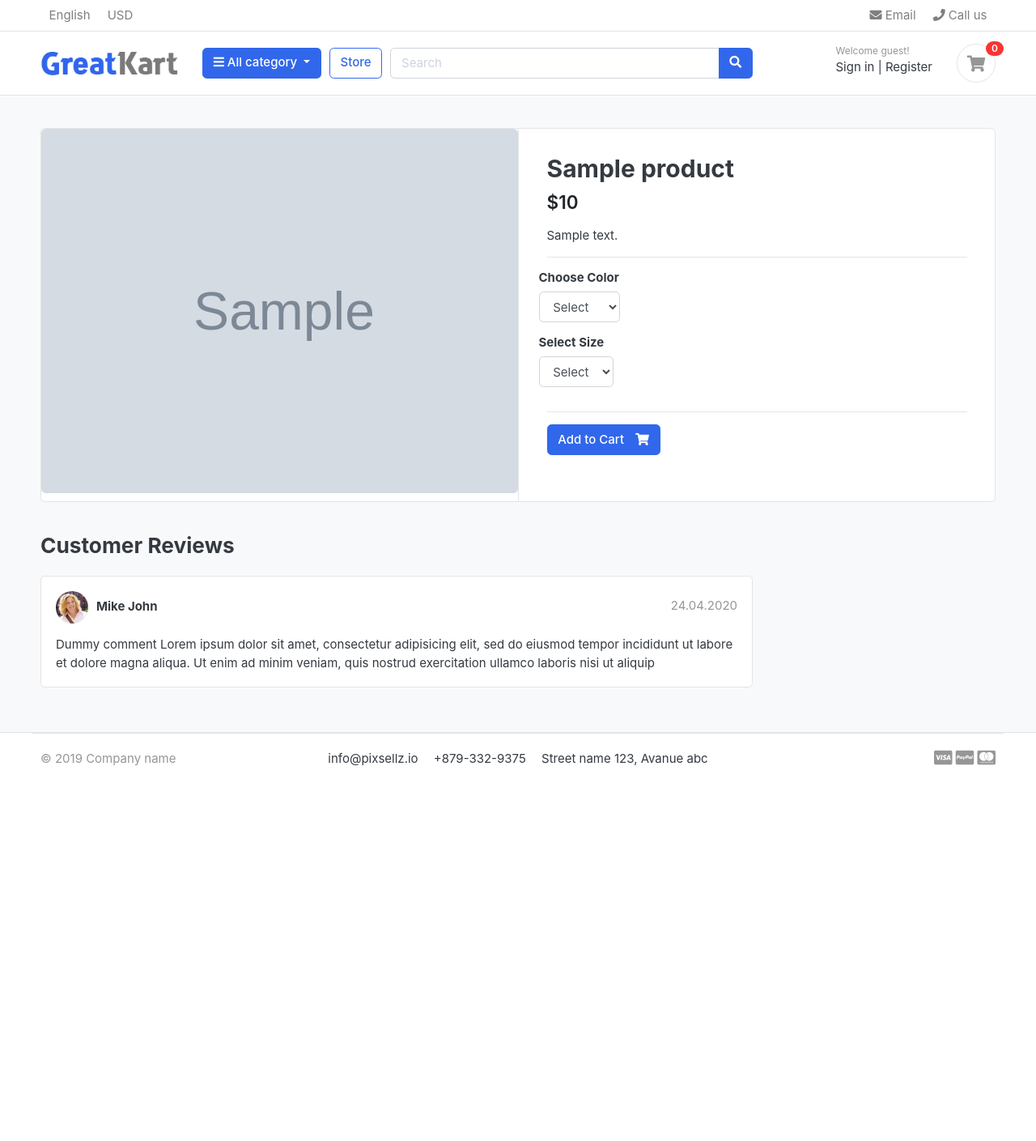
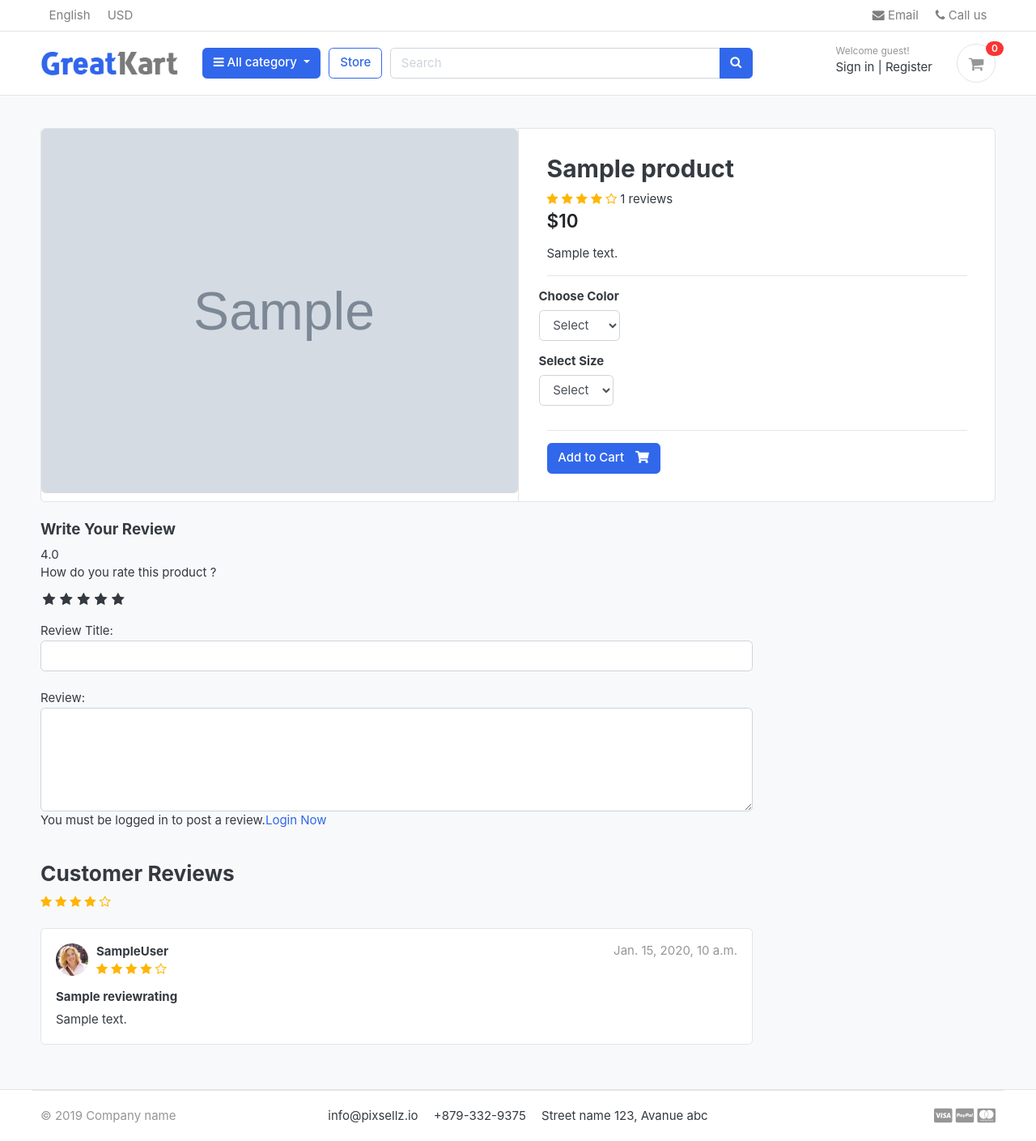
Before and after one commit to Aaniket136/Django-BigKart, a Django app: a page that uses templates/base.html in a window 1280 px wide. Shown: the whole page at 81% size. Before the commit the page ends 946 px from the top, so only its background shows below. Run offline with Django 5.2, Linux system fonts and the light colour scheme; tables that the repository leaves empty hold one stand-in row (values such as "Sample post"); grey boxes marked "Sample" are stand-in pictures; some libraries are stand-ins or nearby versions; some web fonts are replaced.

Commit message:
review and rating

```diff
--- a/accounts/models.py
+++ b/accounts/models.py
@@ -60,6 +60,8 @@ class Account(AbstractBaseUser):
 
     objects = MyAccountManager()
 
+    def full_name(self):
+        return f'{self.first_name}{self.last_name}'
 
     def __str__(self):
         return self.email
--- /dev/null
+++ b/big_kart/static/css/custom.css
@@ -0,0 +1,40 @@
+.rate > input{
+    display: none;
+}
+.rate{
+    display: inline-block;
+    border: 0;
+}
+.rate > label{
+    float: right;
+}
+/* showing the stars */
+.rate >label::before{
+    display: inline-block;
+    font-size: 1.1rem;
+    font-family: FontAwesome;
+    content: "\f005";
+    margin: 0;
+    padding: 0.3rem .2rem;
+    cursor: pointer;
+}
+/* half stars */
+.rate .half::before{
+    content: "\f089";
+    position: absolute;
+    padding-right: 0;
+}
+
+/* click and hover */
+input:checked ~ label, label:hover ~ label{
+    color: #ffb503;
+}
+
+/* hover highlight */
+input:checked + label:hover, input:checked ~ label:hover, input:checked ~ label:hover ~ label,
+label:hover ~ input:checked ~ label{
+    color: #cc9000;
+}
+.rating-star i{
+    color: #ffb503;
+}
--- a/store/admin.py
+++ b/store/admin.py
@@ -1,5 +1,5 @@
 from django.contrib import admin
-from .models import Product,Variation
+from .models import Product,Variation,ReviewRating
 # Register your models here.
 class ProductAdmin(admin.ModelAdmin):
     prepopulated_fields ={
@@ -15,3 +15,4 @@ class VariationAdmin(admin.ModelAdmin):
 
 admin.site.register(Product, ProductAdmin)
 admin.site.register(Variation,VariationAdmin)
+admin.site.register(ReviewRating)
--- a/store/urls.py
+++ b/store/urls.py
@@ -24,4 +24,5 @@ urlpatterns = [
    path('category/<slug:category_slug>/', views.store, name='product_by_detail'),
    path('category/<slug:category_slug>/<slug:product_slug>/', views.product_detail, name='product_detail'),
    path('search/',views.search, name='search'),
+   path('submit_review/<int:product_id>/', views.submit_review, name='submit_review'),
 ]
--- a/store/views.py
+++ b/store/views.py
@@ -1,11 +1,14 @@
-from django.shortcuts import get_object_or_404, render
-from.models import Product
+from django.shortcuts import get_object_or_404, render,redirect
+from.models import Product,ReviewRating
 from category.models import Category
 from carts.models import CartItem
 from carts.views import _cart_id
 from django.core.paginator import EmptyPage,Paginator,PageNotAnInteger
 from django.http import HttpResponse
 from django.db.models import Q
+from .forms import ReviewForm
+from django.contrib import messages
+from orders.models import OrderProduct
 
 # Create your views here.
 def store(request, category_slug=None):
@@ -38,9 +41,22 @@ def product_detail(request, category_slug, product_slug):
         in_cart = CartItem.objects.filter(cart__cart_id =_cart_id(request), product=single_product).exists()
     except Exception as e:
         raise e
+    if request.user.is_authenticated:
+        try:
+            order_product = OrderProduct.objects.filter(user=request.user, product_id=single_product.id).exists()
+        except OrderProduct.DoesNotExist:
+            order_product=None
+    else:
+        order_product=None
+
+
+    # get the reviews
+    reviews = ReviewRating.objects.filter(product_id=single_product.id, status=True)
     context={
         'single_product':single_product,
         'in_cart':in_cart,
+        'order_product':order_product,
+        'reviews':reviews,
     }
     return render(request,'store/product_detail.html', context)
 
@@ -57,3 +73,27 @@ def search(request):
         'product_count':product_count,
     }
     return render (request, 'store/store.html',context)
+
+def submit_review(request, product_id):
+    url= request.META.get('HTTP_REFERER')
+    if request.method =='POST':
+        try:
+            reviews = ReviewRating.objects.get(user__id=request.user.id, product__id=product_id)
+            form = ReviewForm(request.POST, instance=reviews)
+            form.save()
+            messages.success(request, 'Thank you! your review has been updated.')
+            return redirect(url)
+
+        except ReviewRating.DoesNotExist:
+            form = ReviewForm(request.POST)
+            if form.is_valid():
+                data = ReviewRating()
+                data.subject= form.cleaned_data['subject']
+                data.rating = form.cleaned_data['rating']
+                data.review = form.cleaned_data['review']
+                data.ip = request.META.get('REMOTE_ADDR')
+                data.product_id = product_id
+                data.user_id = request.user.id
+                data.save()
+                messages.success(request, 'Thank you! your review has been submitted.')
+                return redirect(url)
--- a/templates/base.html
+++ b/templates/base.html
@@ -24,7 +24,8 @@
 <!-- custom style -->
 <link href="{% static 'css/ui.css' %}" rel="stylesheet" type="text/css"/>
 <link href="{% static 'css/responsive.css' %}" rel="stylesheet" media="only screen and (max-width: 1200px)" />
-
+<link href="{% static 'css/custom.css' %}" rel="stylesheet" type="text/css"/>
+<link rel="stylesheet" href="https://cdnjs.cloudflare.com/ajax/libs/font-awesome/4.7.0/css/font-awesome.min.css">
 <!-- Paypal button -->
 <script src="https://www.paypal.com/sdk/js?client-id=AfgY5tWckIUj8l1OZzrplcxgGj6__EKiRk6IiKGXLKJPUkShf5Rmmj6NwsO4gYT5nwR89oCRVoFRogEy&currency=USD"></script>
 <!-- custom javascript -->
--- a/templates/store/product_detail.html
+++ b/templates/store/product_detail.html
@@ -23,6 +23,20 @@
 		<article class="content-body">
 
 		<h2 class="title">{{ single_product.product_name }}</h2>
+		<div class="rating-star">
+			<span>
+				<i class="fa fa-star{% if single_product.averageReview < 0.5 %}-o{% elif single_product.averageReview >= 0.5 and single_product.averageReview < 1 %}-half-o{% endif %}" aria-hidden="true"></i>
+
+				<i class="fa fa-star{% if single_product.averageReview < 1.5 %}-o{% elif single_product.averageReview >= 1.5 and single_product.averageReview < 2 %}-half-o{% endif %}" aria-hidden="true"></i>
+
+				<i class="fa fa-star{% if single_product.averageReview < 2.5 %}-o{% elif single_product.averageReview >= 2.5 and single_product.averageReview < 3 %}-half-o{% endif %}" aria-hidden="true"></i>
+
+				<i class="fa fa-star{% if single_product.averageReview < 3.5 %}-o{% elif single_product.averageReview >= 3.5 and single_product.averageReview < 4 %}-half-o{% endif %}" aria-hidden="true"></i>
+
+				<i class="fa fa-star{% if single_product.averageReview < 4.5 %}-o{% elif single_product.averageReview >= 4.5 and single_product.averageReview < 5 %}-half-o{% endif %}" aria-hidden="true"></i>
+			<span>{{ single_product.countReview }} reviews</span>
+			</span>
+		</div>
 
 		<div class="mb-3">
 			<var class="price h4">${{ single_product.price }}</var>
@@ -78,28 +92,112 @@
 <div class="row">
 			<div class="col-md-9">
 
+
+	<form action="{% url 'submit_review' single_product.id %}" method="POST">
+		{% csrf_token %}
+
+		<h5>Write Your Review</h5>
+		{{ single_product.averageReview }}
+		<div>
+			<!-- Review Starts -->
+			 <label>How do you rate this product ?</label>
+			<br>
+			<div class="rate">
+				 <input type="radio" name="rating" id="rating10" value="5" required />
+				<label for="rating10" title="5"></label>
+
+				<input type="radio" name="rating" id="rating9" value="4.5" required />
+				<label for="rating9" title="4.5" class="half"></label>
+
+				<input type="radio" name="rating" id="rating8" value="4" required />
+				<label for="rating8" title="4"></label>
+
+				<input type="radio" name="rating" id="rating7" value="3.5" required />
+				<label for="rating7" title="3.5" class="half"></label>
+
+				<input type="radio" name="rating" id="rating6" value="3" required />
+				<label for="rating6" title="3"></label>
+
+				<input type="radio" name="rating" id="rating5" value="2.5" required />
+				<label for="rating5" title="2.5" class="half"></label>
+
+				<input type="radio" name="rating" id="rating4" value="2" required />
+				<label for="rating4" title="2"></label>
+
+				<input type="radio" name="rating" id="rating3" value="1.5" required />
+				<label for="rating3" title="1.5" class="half"></label>
+
+				<input type="radio" name="rating" id="rating2" value="1" required />
+				<label for="rating2" title="1"></label>
+
+				<input type="radio" name="rating" id="rating1" value="0.5" required />
+				<label for="rating1" title="0.5" class="half"></label>
+			</div>
+<br>
+			 Review Title:
+			 <input type="text" class="form-control" name="subject">
+			 <br>
+			 Review:
+			 <textarea name="review"  rows="5" class="form-control"></textarea>
+			 {% if user.is_authenticated %}
+			 	{% if order_product %}
+			 <input type="submit" value="Submit Review" class="btn btn-primary">
+			 	{% else %}
+				<p>You must purchase this product to post a review.</p>
+			 	{% endif %}
+			 {% else %}
+			 <p>You must be logged in to post a review.<span><a href="{% url 'login' %}">Login Now</a></span></p>
+			 {% endif %}
+
+		</div>
+		{% include 'includes/alerts.html' %}
+	</form>
+<br>
 	<header class="section-heading">
 		<h3>Customer Reviews </h3>
+		<div class="rating-star">
+			<span>
+				<i class="fa fa-star{% if single_product.averageReview < 0.5 %}-o{% elif single_product.averageReview >= 0.5 and single_product.averageReview < 1 %}-half-o{% endif %}" aria-hidden="true"></i>
+
+				<i class="fa fa-star{% if single_product.averageReview < 1.5 %}-o{% elif single_product.averageReview >= 1.5 and single_product.averageReview < 2 %}-half-o{% endif %}" aria-hidden="true"></i>
+
+				<i class="fa fa-star{% if single_product.averageReview < 2.5 %}-o{% elif single_product.averageReview >= 2.5 and single_product.averageReview < 3 %}-half-o{% endif %}" aria-hidden="true"></i>
+
+				<i class="fa fa-star{% if single_product.averageReview < 3.5 %}-o{% elif single_product.averageReview >= 3.5 and single_product.averageReview < 4 %}-half-o{% endif %}" aria-hidden="true"></i>
+
+				<i class="fa fa-star{% if single_product.averageReview < 4.5 %}-o{% elif single_product.averageReview >= 4.5 and single_product.averageReview < 5 %}-half-o{% endif %}" aria-hidden="true"></i>
+
+			</span>
+		</div>
 
 	</header>
-
+	{% for review in reviews %}
 	<article class="box mb-3">
 		<div class="icontext w-100">
 			<img src="{% static './images/avatars/avatar1.jpg' %}" class="img-xs icon rounded-circle">
 			<div class="text">
-				<span class="date text-muted float-md-right">24.04.2020 </span>
-				<h6 class="mb-1">Mike John </h6>
+				<span class="date text-muted float-md-right">{{ review.updated_at }} </span>
+				<h6 class="mb-1">{{ review.user.full_name }} </h6>
+				<div class="rating-star">
+					<span>
+						<i class="fa fa-star{% if review.rating == 0.5 %}-half-o{% elif review.rating < 1 %}-o {% endif %}" aria-hidden="true"></i>
+						<i class="fa fa-star{% if review.rating == 1.5 %}-half-o{% elif review.rating < 2 %}-o {% endif %}" aria-hidden="true"></i>
+						<i class="fa fa-star{% if review.rating == 2.5 %}-half-o{% elif review.rating < 3 %}-o {% endif %}" aria-hidden="true"></i>
+						<i class="fa fa-star{% if review.rating == 3.5 %}-half-o{% elif review.rating < 4 %}-o {% endif %}" aria-hidden="true"></i>
+						<i class="fa fa-star{% if review.rating == 4.5 %}-half-o{% elif review.rating < 5 %}-o {% endif %}" aria-hidden="true"></i>
+					</span>
+				</div>
 
 			</div>
 		</div> <!-- icontext.// -->
 		<div class="mt-3">
+			<h6>{{ review.subject }}</h6>
 			<p>
-				Dummy comment Lorem ipsum dolor sit amet, consectetur adipisicing elit, sed do eiusmod
-				tempor incididunt ut labore et dolore magna aliqua. Ut enim ad minim veniam,
-				quis nostrud exercitation ullamco laboris nisi ut aliquip
+				{{ review.review}}
 			</p>
 		</div>
 	</article>
+	{% endfor %}
 
 
 
```
Also changed, not shown: store/forms.py (added, +7 -0 lines), store/models.py (+28 -0 lines), store/migrations/0006_reviewrating.py (added).
